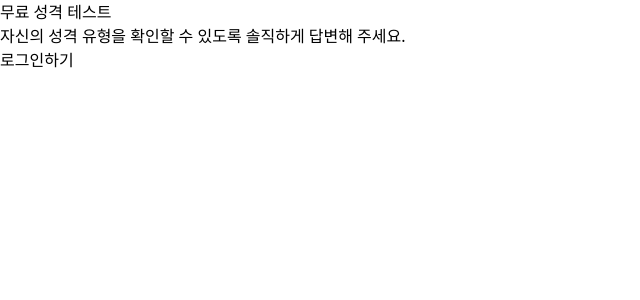
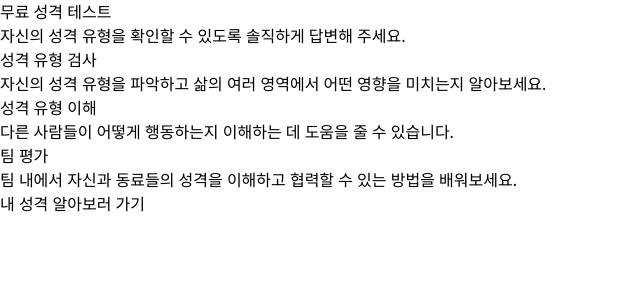
Before and after one commit to gksek015/MBTI, a React (Vite) app: page / in a window 1280 px wide. Shown: the top 300 px of the page, without its empty margins (0-640 px from the left). Built offline with nearby package versions, Linux system fonts and the light colour scheme.

Commit message:
fix: login.jsx, signup.jsx

```diff
--- a/eslint.config.js
+++ b/eslint.config.js
@@ -33,6 +33,7 @@ export default [
         'warn',
         { allowConstantExport: true },
       ],
+      "react/prop-types": "off",
     },
   },
 ]
--- a/package.json
+++ b/package.json
@@ -10,6 +10,7 @@
     "preview": "vite preview"
   },
   "dependencies": {
+    "axios": "^1.7.7",
     "react": "^18.3.1",
     "react-dom": "^18.3.1",
     "react-router-dom": "^7.0.1",
--- a/src/api/auth.js
+++ b/src/api/auth.js
@@ -1,4 +1,4 @@
-import axios from 'axios';
+import axios from "axios";
 
 const API = axios.create({
     baseURL: 'https://moneyfulpublicpolicy.co.kr',
@@ -26,8 +26,17 @@ export const register = async (userid, password, nickname) => {
 
 }
 
-export const login = async (userData) => {
-
+export const login = async (userid, password) => {
+    try {
+        const response = await API.post("/login", {
+            id: userid,
+            password,
+        });
+        return response.data;
+    } catch (error) {
+        console.log("Login failed: ", error.response?.data || error.message);
+        throw error;
+    }
 };
 
 export const getUserProfile = async (token) => {
--- a/src/components/AuthForm.jsx
+++ b/src/components/AuthForm.jsx
@@ -1,5 +1,4 @@
-
-import React, { useState } from "react";
+import { useState } from "react";
 
 // 회원가입인지 로그인인지 구분하기 위해 mode 를 props 로 받습니다.
 // onSubmit 도 회원가입과 로그인 페이지에서 각각 구현을 하고 props 로 넘겨줄 겁니다.
@@ -28,7 +27,7 @@ const AuthForm = ({ mode, onSubmit }) => {
     <form onSubmit={handleSubmit}>
       <input
         type="text"
-        name="id"
+        name="userid"
         value={formData.userid}
         onChange={handleChange}
         placeholder="아이디"
@@ -37,6 +36,10 @@ const AuthForm = ({ mode, onSubmit }) => {
       <input
         type="password"
         name="password"
+        value={formData.password}
+        onChange={handleChange}
+        placeholder="비밀번호"
+        required
       />
       {mode === "signup" && (
         <input
--- a/src/components/TestForm.jsx
+++ b/src/components/TestForm.jsx
@@ -1,4 +1,4 @@
-import React, { useState } from "react";
+import { useState } from "react";
 import { questions } from "../data/questions";
 
 const TestForm = ({ onSubmit }) => {
--- a/src/pages/Home.jsx
+++ b/src/pages/Home.jsx
@@ -2,17 +2,59 @@ import { Link } from "react-router-dom";
 
 const Home = () => {
   return (
-    <div>
-      <h1>
+    <>
+      <div className="bg-gray-50 min-h-screen mt-16">
+        <div className="container mx-auto py-10 px-6">
+          <h1 className="text-4xl font-bold text-center text-gray-800 mb-6">
             무료 성격 테스트
           </h1>
-      <p>
+          <p className="text-center text-gray-600 mb-12">
             자신의 성격 유형을 확인할 수 있도록 솔직하게 답변해 주세요.
           </p>
-      <Link to="/login">
-        로그인하기
+
+          <div className="grid grid-cols-1 md:grid-cols-3 gap-8">
+            <div className="bg-white shadow-lg rounded-lg p-6">
+              <h2 className="text-lg font-semibold text-gray-800 mb-4">
+                성격 유형 검사
+              </h2>
+              <p className="text-gray-600">
+                자신의 성격 유형을 파악하고 삶의 여러 영역에서 어떤 영향을
+                미치는지 알아보세요.
+              </p>
+            </div>
+
+            <div className="bg-white shadow-lg rounded-lg p-6">
+              <h2 className="text-lg font-semibold text-gray-800 mb-4">
+                성격 유형 이해
+              </h2>
+              <p className="text-gray-600">
+                다른 사람들이 어떻게 행동하는지 이해하는 데 도움을 줄 수
+                있습니다.
+              </p>
+            </div>
+
+            <div className="bg-white shadow-lg rounded-lg p-6">
+              <h2 className="text-lg font-semibold text-gray-800 mb-4">
+                팀 평가
+              </h2>
+              <p className="text-gray-600">
+                팀 내에서 자신과 동료들의 성격을 이해하고 협력할 수 있는 방법을
+                배워보세요.
+              </p>
+            </div>
+          </div>
+
+          <div className="text-center mt-12">
+            <Link
+              to="/test"
+              className="bg-red-500 text-white py-3 px-8 rounded-lg shadow-md hover:bg-red-600 inline-block"
+            >
+              내 성격 알아보러 가기
             </Link>
           </div>
+        </div>
+      </div>
+    </>
   );
 };
 
--- a/src/pages/Profile.jsx
+++ b/src/pages/Profile.jsx
@@ -1,9 +1,9 @@
 import  { useState } from "react";
-import { updateProfile } from "../api/auth";
 
 
-const Profile = ({ user, setUser }) => {
-  const [nickname, setNickname] = useState(user?.nickname || "");
+const Profile = () => {
+  const [nickname, setNickname] = useState("");
+  const [loading, setLoading] = useState(false);
 
   const handleNicknameChange = (e) => {
     setNickname(e.target.value);
--- a/src/pages/Signup.jsx
+++ b/src/pages/Signup.jsx
@@ -1,6 +1,7 @@
 import AuthForm from "../components/AuthForm";
 import { register } from "../api/auth";
 import { Link, useNavigate } from "react-router-dom";
+import { toast } from "react-toastify";
 
 const Signup = () => {
   const navigate = useNavigate();
@@ -8,10 +9,12 @@ const Signup = () => {
   // 완성된 로직들이 아니에요! 참고만 하세요!
   const handleSignup = async (formData) => {
     try {
-      await register(formData);
-
+      await register(formData.userid, formData.password, formData.nickname);
+      toast.success("회원가입 성공! 로그인 해주세요");
+      navigate("/login");
     } catch (error) {
-      alert("회원가입에 실패했습니다. 다시 시도해주세요.");
+        console.error("회원가입 실패:", error.response?.data || error.message);
+        toast.error("회원가입에 실패했습니다. 다시 시도해주세요.");
     }
   };
 
--- a/src/pages/TestPage.jsx
+++ b/src/pages/TestPage.jsx
@@ -1,52 +1,9 @@
-import React, { useState } from "react";
-import TestForm from "../components/TestForm";
-import { calculateMBTI, mbtiDescriptions } from "../utils/mbtiCalculator";
-import { createTestResult } from "../api/testResults";
-import { useNavigate } from "react-router-dom";
 
-const TestPage = ({ user }) => {
-  const navigate = useNavigate();
-  const [result, setResult] = useState(null);
 
-  const handleTestSubmit = async (answers) => {
-    const mbtiResult = calculateMBTI(answers);
-		/* Test 결과는 mbtiResult 라는 변수에 저장이 됩니다. 이 데이터를 어떻게 API 를 이용해 처리 할 지 고민해주세요. */
-  };
+const TestPage = () => {
+  return (
+    <div>TestPage</div>
+  )
+}
 
-  const handleNavigateToResults = () => {
-    navigate("/results");
-  };
-
-  return (
-    <div className="w-full flex flex-col items-center justify-center bg-white">
-      <div className="bg-white rounded-lg p-8 max-w-lg w-full h-full overflow-y-auto">
-        {!result ? (
-          <>
-            <h1 className="text-3xl font-bold text-primary-color mb-6">
-              MBTI 테스트
-            </h1>
-            <TestForm onSubmit={handleTestSubmit} />
-          </>
-        ) : (
-          <>
-            <h1 className="text-3xl font-bold text-primary-color mb-6">
-              테스트 결과: {result}
-            </h1>
-            <p className="text-lg text-gray-700 mb-6">
-              {mbtiDescriptions[result] ||
-                "해당 성격 유형에 대한 설명이 없습니다."}
-            </p>
-            <button
-              onClick={handleNavigateToResults}
-              className="w-full bg-primary-color text-white py-3 rounded-lg font-semibold hover:bg-primary-dark transition duration-300 hover:text-[#FF5A5F]"
-            >
-              결과 페이지로 이동하기
-            </button>
-          </>
-        )}
-      </div>
-    </div>
-  );
-};
-
-export default TestPage;
+export default TestPage
--- a/src/pages/TestResultList.jsx
+++ b/src/pages/TestResultList.jsx
@@ -1,11 +1,7 @@
-import TestListComponent from "../components/test/TestListComponent"
-
 
 const TestResultList = () => {
   return (
-    <>
-    <TestListComponent/>
-    </>
+    <div>TestResultList</div>
   )
 }
 
```
Also changed, not shown: src/components/ProtectedRoute.jsx (+6 -6 lines), src/components/Navbar.jsx (added), 1 other file (tests, documents, lock files or other folders). Lines whose indentation alone changed are shown as unchanged.
